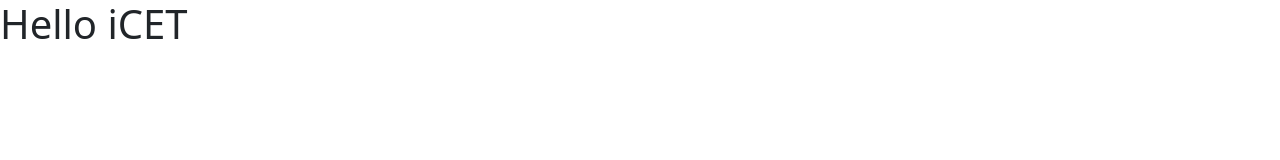
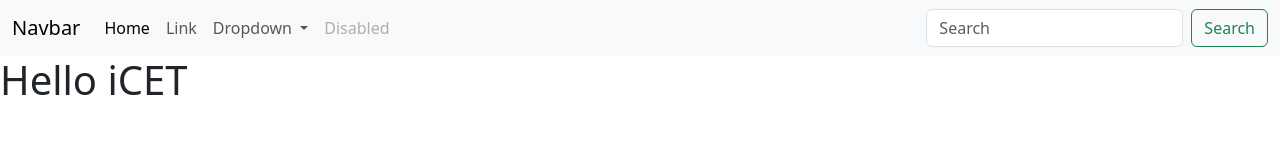
Before and after one commit to iCET-Computer-Engineering-Technology/111-112-Project-Class-2025-04-05, a plain HTML site: page index.html in a window 1280 px wide. Drawn offline with nearby package versions, Linux system fonts and the light colour scheme.

Commit message:
nav bar done

```diff
--- a/index.html
+++ b/index.html
@@ -8,7 +8,47 @@
         integrity="sha384-SgOJa3DmI69IUzQ2PVdRZhwQ+dy64/BUtbMJw1MZ8t5HZApcHrRKUc4W0kG879m7" crossorigin="anonymous">
 </head>
 <body>
-<h1>Hello iCET</h1>
+    <nav class="navbar navbar-expand-lg bg-body-tertiary">
+        <div class="container-fluid">
+            <a class="navbar-brand" href="#">Navbar</a>
+            <button class="navbar-toggler" type="button" data-bs-toggle="collapse" data-bs-target="#navbarSupportedContent"
+                aria-controls="navbarSupportedContent" aria-expanded="false" aria-label="Toggle navigation">
+                <span class="navbar-toggler-icon"></span>
+            </button>
+            <div class="collapse navbar-collapse" id="navbarSupportedContent">
+                <ul class="navbar-nav me-auto mb-2 mb-lg-0">
+                    <li class="nav-item">
+                        <a class="nav-link active" aria-current="page" href="#">Home</a>
+                    </li>
+                    <li class="nav-item">
+                        <a class="nav-link" href="#">Link</a>
+                    </li>
+                    <li class="nav-item dropdown">
+                        <a class="nav-link dropdown-toggle" href="#" role="button" data-bs-toggle="dropdown"
+                            aria-expanded="false">
+                            Dropdown
+                        </a>
+                        <ul class="dropdown-menu">
+                            <li><a class="dropdown-item" href="#">Action</a></li>
+                            <li><a class="dropdown-item" href="#">Another action</a></li>
+                            <li>
+                                <hr class="dropdown-divider">
+                            </li>
+                            <li><a class="dropdown-item" href="#">Something else here</a></li>
+                        </ul>
+                    </li>
+                    <li class="nav-item">
+                        <a class="nav-link disabled" aria-disabled="true">Disabled</a>
+                    </li>
+                </ul>
+                <form class="d-flex" role="search">
+                    <input class="form-control me-2" type="search" placeholder="Search" aria-label="Search">
+                    <button class="btn btn-outline-success" type="submit">Search</button>
+                </form>
+            </div>
+        </div>
+    </nav>
+    <h1>Hello iCET</h1>
 
 
     <script src="https://cdn.jsdelivr.net/npm/bootstrap@5.3.5/dist/js/bootstrap.bundle.min.js"
```
